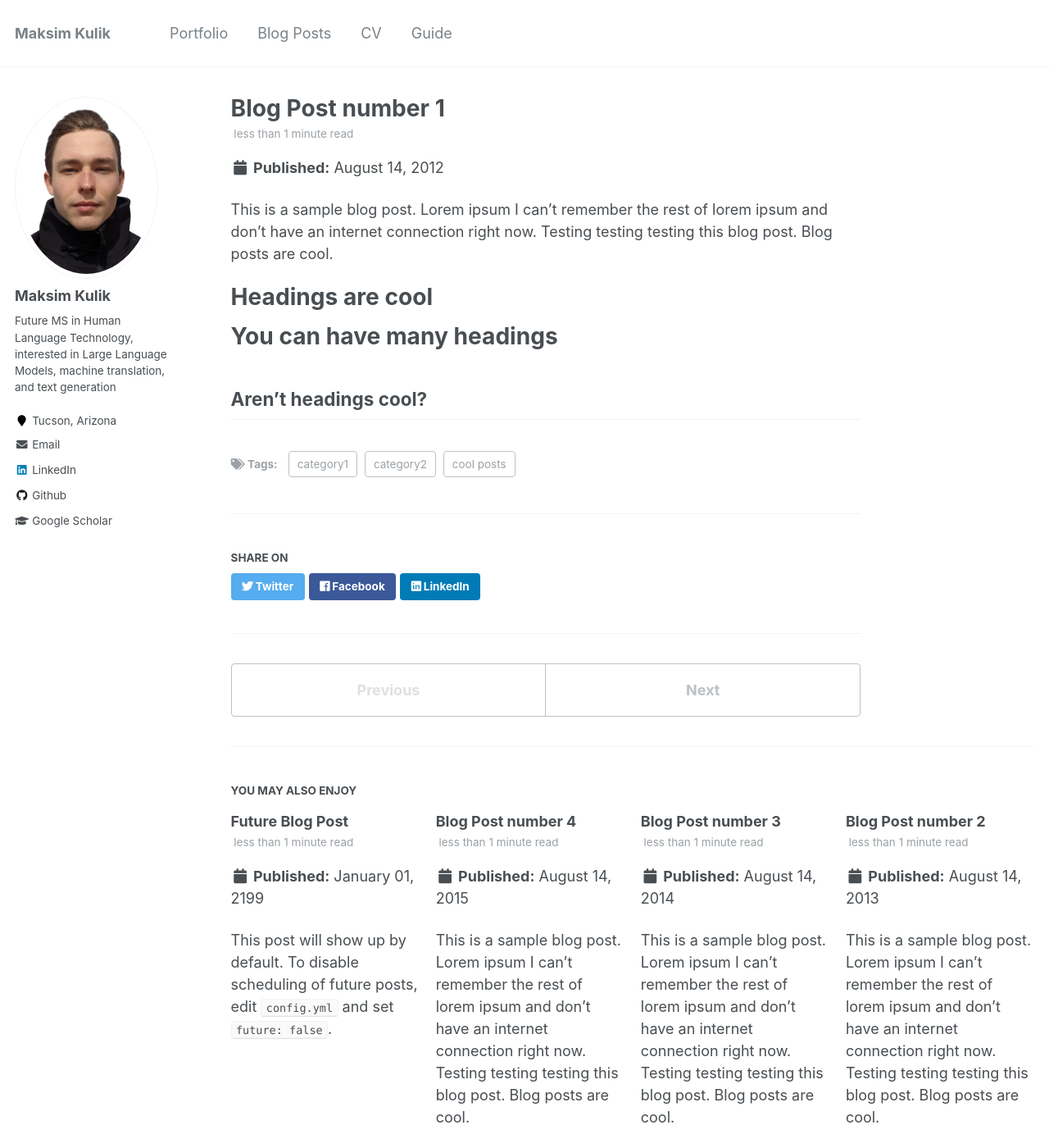
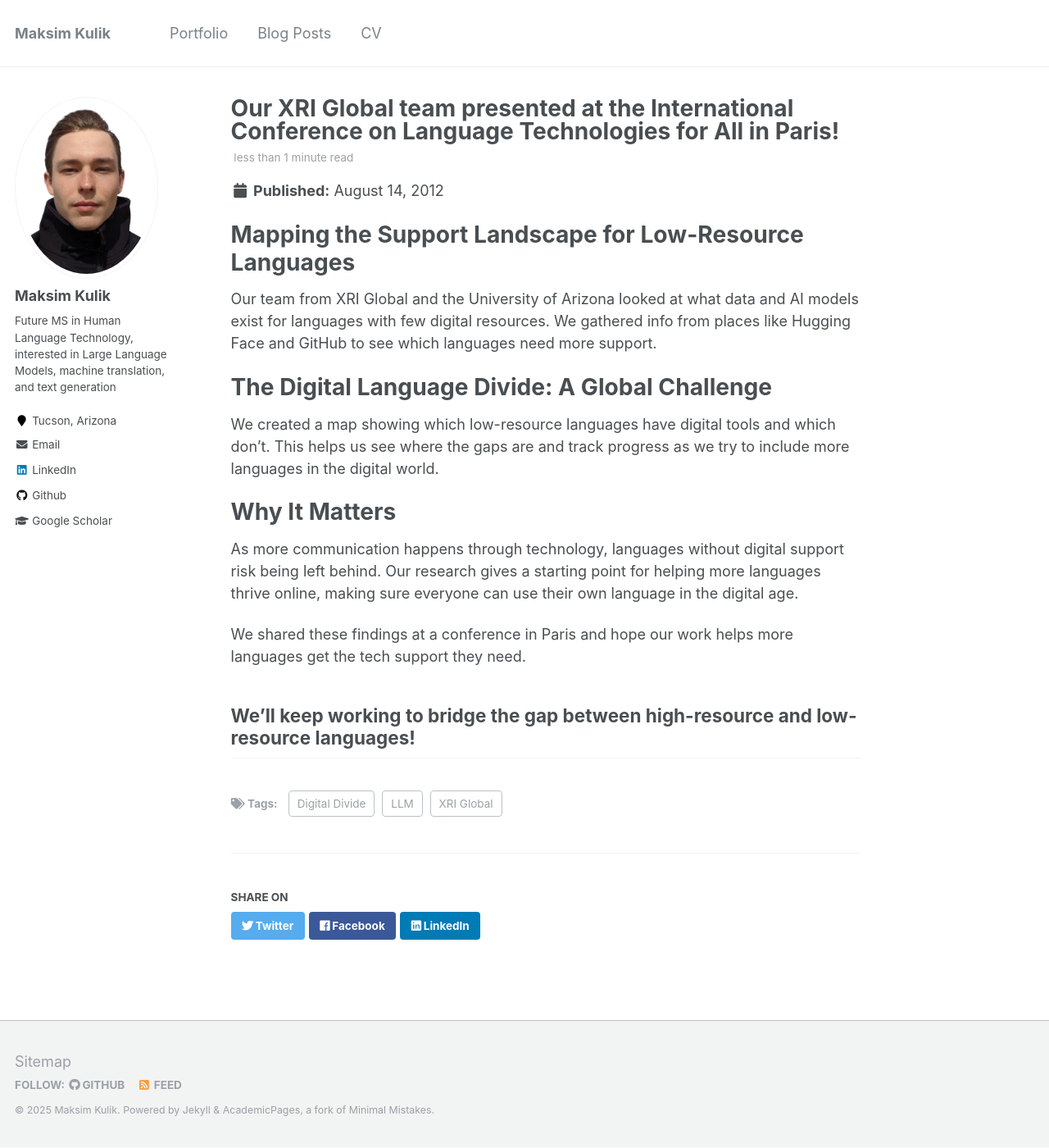
Before and after one commit to h-akston/h-akston.github.io, a Jekyll site: the page built from _posts/2012-08-14-blog-post-1.md, in a window 1280 px wide and 1400 px high. Shown: the whole window at 82% size. Built offline with Jekyll 4.4.1, drawn with Linux system fonts in a browser that asks for light colours.

Commit message:
Add a blogpost

```diff
--- a/_data/navigation.yml
+++ b/_data/navigation.yml
@@ -8,6 +8,3 @@ main:
 
   - title: "CV"
     url: /cv/
-
-  - title: "Guide"
-    url: /markdown/
--- a/_posts/2012-08-14-blog-post-1.md
+++ b/_posts/2012-08-14-blog-post-1.md
@@ -1,20 +1,26 @@
 ---
-title: 'Blog Post number 1'
+title: 'Our XRI Global team presented at the International Conference on Language Technologies for All in Paris!'
 date: 2012-08-14
 permalink: /posts/2012/08/blog-post-1/
 tags:
-  - cool posts
-  - category1
-  - category2
+  - Digital Divide
+  - XRI Global
+  - LLM
 ---
 
-This is a sample blog post. Lorem ipsum I can't remember the rest of lorem ipsum and don't have an internet connection right now. Testing testing testing this blog post. Blog posts are cool.
+Mapping the Support Landscape for Low-Resource Languages
+======
+Our team from XRI Global and the University of Arizona looked at what data and AI models exist for languages with few digital resources. We gathered info from places like Hugging Face and GitHub to see which languages need more support.
 
-Headings are cool
+The Digital Language Divide: A Global Challenge
 ======
+We created a map showing which low-resource languages have digital tools and which don't. This helps us see where the gaps are and track progress as we try to include more languages in the digital world.
 
-You can have many headings
+Why It Matters
 ======
+As more communication happens through technology, languages without digital support risk being left behind. Our research gives a starting point for helping more languages thrive online, making sure everyone can use their own language in the digital age.
 
-Aren't headings cool?
+We shared these findings at a conference in Paris and hope our work helps more languages get the tech support they need.
+
+We'll keep working to bridge the gap between high-resource and low-resource languages!
 ------
--- a/_posts/2013-08-14-blog-post-2.md
+++ /dev/null
@@ -1,20 +0,0 @@
----
-title: 'Blog Post number 2'
-date: 2013-08-14
-permalink: /posts/2013/08/blog-post-2/
-tags:
-  - cool posts
-  - category1
-  - category2
----
-
-This is a sample blog post. Lorem ipsum I can't remember the rest of lorem ipsum and don't have an internet connection right now. Testing testing testing this blog post. Blog posts are cool.
-
-Headings are cool
-======
-
-You can have many headings
-======
-
-Aren't headings cool?
-------
--- a/_posts/2014-08-14-blog-post-3.md
+++ /dev/null
@@ -1,20 +0,0 @@
----
-title: 'Blog Post number 3'
-date: 2014-08-14
-permalink: /posts/2014/08/blog-post-3/
-tags:
-  - cool posts
-  - category1
-  - category2
----
-
-This is a sample blog post. Lorem ipsum I can't remember the rest of lorem ipsum and don't have an internet connection right now. Testing testing testing this blog post. Blog posts are cool.
-
-Headings are cool
-======
-
-You can have many headings
-======
-
-Aren't headings cool?
-------
--- a/_posts/2199-01-01-future-post.md
+++ /dev/null
@@ -1,11 +0,0 @@
----
-title: 'Future Blog Post'
-date: 2199-01-01
-permalink: /posts/2012/08/blog-post-4/
-tags:
-  - cool posts
-  - category1
-  - category2
----
-
-This post will show up by default. To disable scheduling of future posts, edit `config.yml` and set `future: false`.
```
Also changed, not shown: _pages/about.md (+10 -0 lines), _posts/2015-08-14-blog-post-4.md (deleted, +0 -20 lines).
